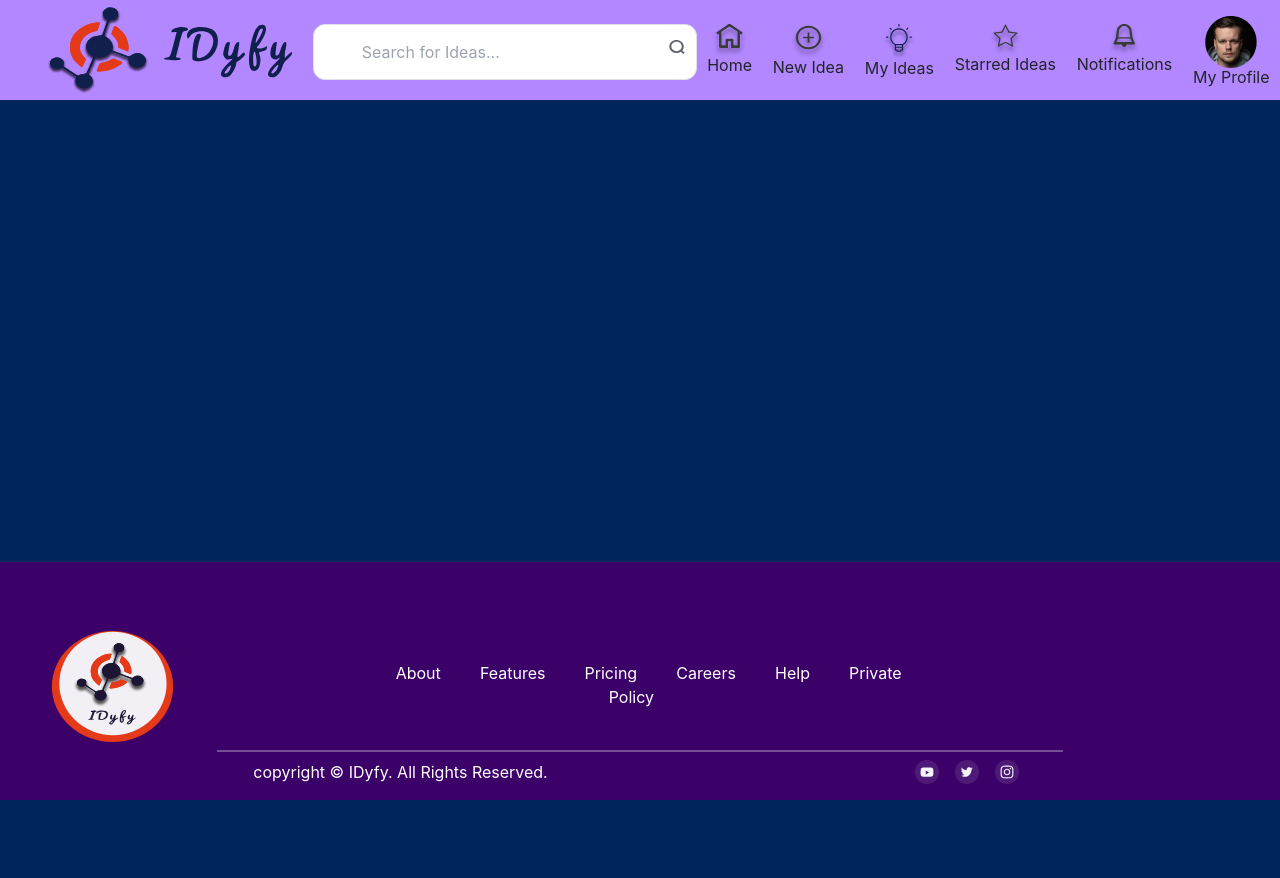
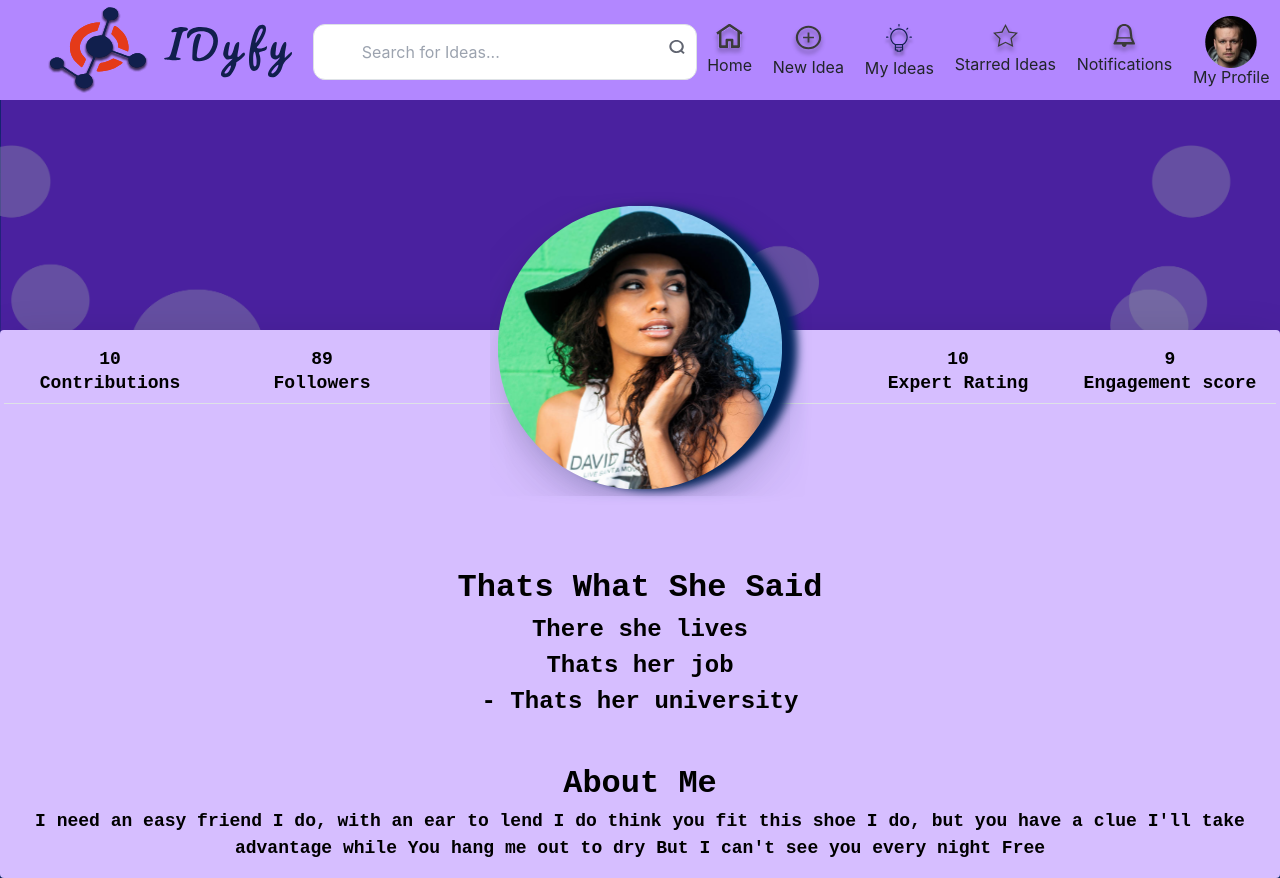
Before and after one commit to srinivass2000/IDyfy, a React (Create React App) app in the folder client/: page /profile in a window 1280 px wide. Before the commit the page ends 800 px from the top, so only its background shows below. Built offline with nearby package versions, Linux system fonts and the light colour scheme.

Commit message:
Profile Page

```diff
--- a/client/src/App.js
+++ b/client/src/App.js
@@ -7,6 +7,7 @@ import Footer from "./components/Footer/footer";
 import FeedPage from "./components/Feed_Page/feedpage";
 import Notification from "./components/Notification/notification";
 import Starred_ideas from "./components/Starred_Ideas/starred_ideas";
+import Profile from "./components/Profile/Profile";
 function App() {
   return (
     <div className="App">
@@ -17,8 +18,9 @@ function App() {
           <Route path="/feed" exact component={FeedPage} />
           <Route path="/notification" exact component={Notification} />
           <Route path="/starred" exact component={Starred_ideas} />
+          <Route path="/profile" exact component={Profile} />
         </Switch>
-        <Footer />
+        {/* <Footer /> */}
       </BrowserRouter>
     </div>
   );
--- a/client/src/components/Navbar/navbar.js
+++ b/client/src/components/Navbar/navbar.js
@@ -1,62 +1,98 @@
 import React from "react";
-import Idyfy_logo from '../../assets/svg/Idyfy_logo.svg';
-import Idyfy_name from '../../assets/svg/Idyfy_name.svg';
-import search from '../../assets/icons/search.svg';
-import home from '../../assets/icons/home.svg';
-import my_idea from '../../assets/icons/my_idea.svg';
-import new_idea from '../../assets/icons/new_idea.svg';
-import starred from '../../assets/icons/starred.svg';
-import notifications from '../../assets/icons/notifications.svg';
-import profile from '../../assets/images/dummy_profile.png';
-import {Link} from "react-router-dom";
+import Idyfy_logo from "../../assets/svg/Idyfy_logo.svg";
+import Idyfy_name from "../../assets/svg/Idyfy_name.svg";
+import search from "../../assets/icons/search.svg";
+import home from "../../assets/icons/home.svg";
+import my_idea from "../../assets/icons/my_idea.svg";
+import new_idea from "../../assets/icons/new_idea.svg";
+import starred from "../../assets/icons/starred.svg";
+import notifications from "../../assets/icons/notifications.svg";
+import profile from "../../assets/images/dummy_profile.png";
+import { Link } from "react-router-dom";
 
 const Navbar = () => {
   return (
     <div>
-      <div className="flex content-center mb-5" style=
-      {{ backgroundColor : "#B287FF"}}>
-        <div className="ml-5"><img src={Idyfy_logo} alt="IDYFY LOGO"/></div>
-        <div className="flex-auto pt-4 ml-3"><img src={Idyfy_name} alt="IDYFY NAME"/></div>
+      <div
+        className="flex content-center"
+        style={{ backgroundColor: "#B287FF" }}
+      >
+        <div className="ml-5">
+          <img src={Idyfy_logo} alt="IDYFY LOGO" />
+        </div>
+        <div className="flex-auto pt-4 ml-3">
+          <img src={Idyfy_name} alt="IDYFY NAME" />
+        </div>
         <div className="relative pt-4">
-          <input type="text" className="h-14 w-96 pr-8 pl-5 rounded-xl z-0 focus:shadow focus:outline-none border" placeholder="Search for Ideas..."/>
-          <div className="absolute top-4 right-3 pt-4"> <img src={search} alt="Search"/> </div>
+          <input
+            type="text"
+            className="h-14 w-96 pr-8 pl-5 rounded-xl z-0 focus:shadow focus:outline-none border"
+            placeholder="Search for Ideas..."
+          />
+          <div className="absolute top-4 right-3 pt-4">
+            {" "}
+            <img src={search} alt="Search" />{" "}
+          </div>
         </div>
         <div className="flex-auto flex flex-col">
           <Link to="/feed">
-          <div className="flex justify-center pt-4"><img src={home} alt="home"/></div>
-          <div><h6>Home</h6></div>
+            <div className="flex justify-center pt-4">
+              <img src={home} alt="home" />
+            </div>
+            <div>
+              <h6>Home</h6>
+            </div>
           </Link>
         </div>
         <div className="flex-auto flex flex-col">
-          <div className="flex justify-center pt-4"><img src={new_idea} alt="New Idea"/></div>
-          <div><h6>New Idea</h6></div>
+          <div className="flex justify-center pt-4">
+            <img src={new_idea} alt="New Idea" />
+          </div>
+          <div>
+            <h6>New Idea</h6>
+          </div>
         </div>
         <div className="flex-auto flex flex-col">
-        <Link to="/myideas">
-          <div className="flex justify-center pt-4"><img src={my_idea} alt="My Ideas"/></div>
-          <div><h6>My Ideas</h6></div>
+          <Link to="/myideas">
+            <div className="flex justify-center pt-4">
+              <img src={my_idea} alt="My Ideas" />
+            </div>
+            <div>
+              <h6>My Ideas</h6>
+            </div>
           </Link>
         </div>
 
         <div className="flex-auto flex flex-col">
-        <Link to="/starred">
-          <div className="flex justify-center pt-4"><img src={starred} alt="Starred Ideas"/></div>
-          <div><h6>Starred Ideas</h6></div>
+          <Link to="/starred">
+            <div className="flex justify-center pt-4">
+              <img src={starred} alt="Starred Ideas" />
+            </div>
+            <div>
+              <h6>Starred Ideas</h6>
+            </div>
           </Link>
         </div>
         <div className="flex-auto flex flex-col">
-        <Link to="/notification">
-          <div className="flex justify-center pt-4"><img src={notifications} alt="Notifications"/></div>
-          <div><h6>Notifications</h6></div>
+          <Link to="/notification">
+            <div className="flex justify-center pt-4">
+              <img src={notifications} alt="Notifications" />
+            </div>
+            <div>
+              <h6>Notifications</h6>
+            </div>
           </Link>
         </div>
         <div className="flex-auto flex flex-col">
-        <Link to="/profile">
-          <div className="flex justify-center pt-3"><img src={profile} alt="My Profile"/></div>
-          <div><h6>My Profile</h6></div>
+          <Link to="/profile">
+            <div className="flex justify-center pt-3 ">
+              <img src={profile} alt="My Profile" />
+            </div>
+            <div>
+              <h6>My Profile</h6>
+            </div>
           </Link>
         </div>
-
       </div>
     </div>
   );
--- /dev/null
+++ b/client/src/components/Profile/Profile.js
@@ -0,0 +1,49 @@
+import React from "react";
+import "./profile.css";
+import profile from "../../assets/svg/Dummy_Profile2.svg";
+
+const Profile = () => {
+  return (
+    <div className="profilebanner ">
+      <div className="container shadow-lg p-3  rounded color ">
+        <div className="row pb-2  border-bottom">
+          <div className=" col-2">
+            <div className="flex justify-center">10</div>
+            <h6 className="flex justify-center">Contributions</h6>
+          </div>
+          <div className=" col-2">
+            <div className="flex justify-center">89</div>
+            <h6 className="flex justify-center">Followers</h6>
+          </div>
+          <div className="col-4 flex justify-center">
+            <img src={profile} alt="My Profile" className="profileimage" />
+          </div>
+          <div className=" col-2">
+            <div className="flex justify-center">10</div>
+            <h6 className="flex justify-center">Expert Rating</h6>
+          </div>
+          <div className=" col-2">
+            <div className="flex justify-center">9</div>
+            <h6 className="flex justify-center">Engagement score</h6>
+          </div>
+        </div>
+        <div className="row mt-40 flex justify-center">
+          <div className="name">Thats What She Said</div>
+          <div className="address">There she lives</div>
+          <div className="post">Thats her job</div>
+          <div className="university">- Thats her university</div>
+        </div>
+        <div className="row  flex justify-center">
+          <span className="name mt-10">About Me</span>
+          <div className="about">
+            I need an easy friend I do, with an ear to lend I do think you fit
+            this shoe I do, but you have a clue I'll take advantage while You
+            hang me out to dry But I can't see you every night Free
+          </div>
+        </div>
+      </div>
+    </div>
+  );
+};
+
+export default Profile;
--- /dev/null
+++ b/client/src/components/Profile/profile.css
@@ -0,0 +1,43 @@
+.profilebanner{
+    color: blanchedalmond;
+    background-image: url("../../assets/images/banner.png");
+    background-position: center;
+    background-repeat: no-repeat;
+    background-size: cover;
+
+    position: absolute;
+    top: 100px;
+    width: 100%;
+    height: 60px;
+
+    border-bottom: solid 340px transparent;
+    border-top: solid 230px transparent;
+
+}
+
+.color{
+    background-color: #D6BEFF;
+    color: black;
+    font-family: 'Courier New', Courier, monospace;
+    font-size: large;
+    font-weight: bold;
+}
+
+.profileimage{
+    position: absolute;
+    height: 300px;
+    top: -150px;
+    filter: drop-shadow(15px 1px 4px #00255C);
+}
+.name{
+    font-size: xx-large;
+}
+.address{
+    font-size: x-large;
+}
+.post{
+    font-size: x-large;
+}
+.university{
+    font-size:x-large;
+}
```
Also changed, not shown: client/src/assets/images/banner.png (added), client/src/assets/svg/Dummy_Profile2.svg (added).
